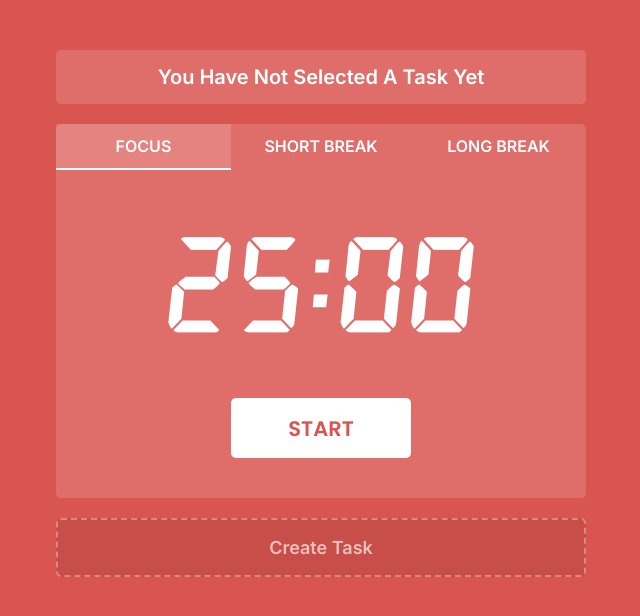
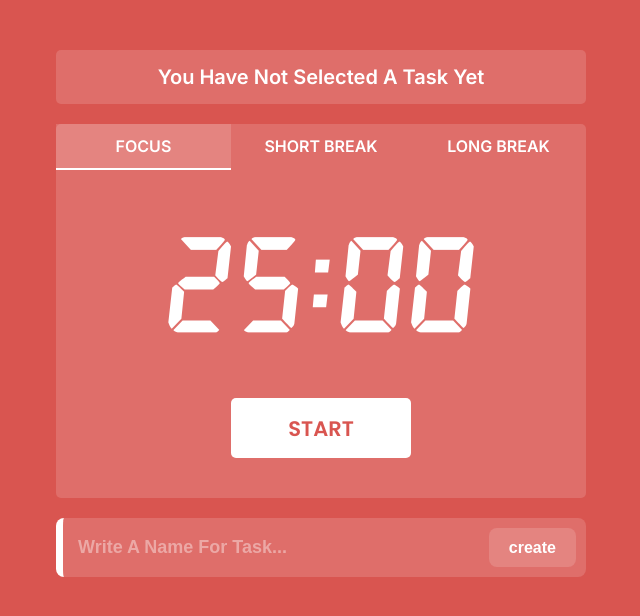
Before and after one commit to the-pesar/pomodoro.ir, a Vue app: page / in a window 1280 px wide. Both pictures are taken after a click on the element "Create Task". Shown: the top 616 px of the page, without its empty margins (319-959 px from the left). Built offline with nearby package versions, Linux system fonts and the light colour scheme.

Commit message:
updated tasks

```diff
--- /dev/null
+++ b/src/components/CreateTask.vue
@@ -0,0 +1,98 @@
+<template>
+  <div v-if="createMode" class="create-mode">
+    <input
+      v-model="newTask"
+      ref="input"
+      type="text"
+      placeholder="write a name for task..."
+      @blur="createMode = false"
+      @keypress.enter="createAction"
+    />
+    <button @click="createAction">create</button>
+  </div>
+  <div v-else class="button-mode" @click="switchToCreateMode">
+    <span>Create Task</span>
+  </div>
+</template>
+
+<script lang="ts" setup>
+import { ref, nextTick } from "vue"
+import { useTasks } from "@/composable/tasks"
+
+const { createTask } = useTasks()
+
+const createMode = ref<boolean>(false)
+const newTask = ref<string>("")
+const input = ref<HTMLInputElement>()
+
+const switchToCreateMode = async () => {
+  createMode.value = true
+  await nextTick()
+  input.value?.focus()
+}
+
+const createAction = () => {
+  if (newTask.value === "") return
+  createTask(newTask.value)
+  newTask.value = ""
+}
+</script>
+
+<style lang="scss" scoped>
+.button-mode {
+  display: flex;
+  justify-content: center;
+  align-items: center;
+  border-radius: 8px;
+  background-color: rgba(0, 0, 0, 0.1);
+  text-align: center;
+  border: 2px dashed rgba(255, 255, 255, 0.4);
+  height: 55px;
+  opacity: 0.8;
+  cursor: pointer;
+  margin-top: 20px;
+  span {
+    color: #fff;
+    text-transform: capitalize;
+    font-size: 18px;
+    opacity: 0.8;
+  }
+}
+.create-mode {
+  display: flex;
+  background-color: var(--bg-glass);
+  border-radius: 8px;
+  border-left: 7px solid #fff;
+  margin-top: 20px;
+  input {
+    width: 100%;
+    height: 59px;
+    outline: none;
+    border: none;
+    background-color: transparent;
+    color: #fff;
+    font-size: 18px;
+    font-weight: 600;
+    padding: 0 15px;
+    text-transform: capitalize;
+    &::placeholder {
+      color: rgba(255, 255, 255, 0.4);
+    }
+  }
+  button {
+    display: flex;
+    align-items: center;
+    background-color: var(--bg-glass);
+    padding: 0 20px;
+    // border-top-right-radius: 8px;
+    // border-bottom-right-radius: 8px;
+    border-radius: 8px;
+    cursor: pointer;
+    color: #fff;
+    border: none;
+    font-weight: 600;
+    font-size: 16px;
+    margin: 10px;
+  }
+}
+</style>
--- /dev/null
+++ b/src/components/Task.vue
@@ -0,0 +1,77 @@
+<template>
+  <div class="task">
+    <span v-text="task.name"></span>
+    <div>
+      <button @click="selectTask(task.id)">
+        {{ task.selected ? "selected" : "select" }}
+      </button>
+      <div v-text="task.count"></div>
+    </div>
+  </div>
+</template>
+<script lang="ts" setup>
+import { defineProps } from "vue"
+import { TaskI, useTasks } from "@/composable/tasks"
+
+const { selectTask } = useTasks()
+
+defineProps<{
+  task: TaskI
+}>()
+</script>
+<style lang="scss" scoped>
+.task {
+  display: flex;
+  justify-content: space-between;
+  align-items: center;
+  background-color: var(--bg-glass);
+  padding: 5px 10px;
+  border-radius: 5px;
+  margin-top: 20px;
+  border-left: 7px solid #fff;
+  height: 50px;
+  animation: expand 0.75s;
+  span {
+    color: #fff;
+    text-transform: capitalize;
+    font-size: 18px;
+    outline: none;
+  }
+  div {
+    display: flex;
+    button {
+      background-color: rgba(255, 255, 255, 0.25);
+      border: none;
+      outline: none;
+      font-family: "Poppins", sans-serif, system-ui;
+      color: #fff;
+      border-radius: 5px;
+      cursor: pointer;
+      height: 35px;
+      width: 80px;
+      font-size: 14px;
+      text-transform: capitalize;
+      &:active {
+        transform: scale(0.95);
+      }
+    }
+    div {
+      display: flex;
+      align-items: center;
+      padding: 0 10px;
+      margin: 0 5px;
+      border-radius: 4px;
+      color: #fff;
+    }
+  }
+}
+
+@keyframes expand {
+  from {
+    transform: scaleY(0);
+  }
+  to {
+    transform: scaleY(1);
+  }
+}
+</style>
--- a/src/components/Tasks.vue
+++ b/src/components/Tasks.vue
@@ -1,84 +1,17 @@
 <template>
-  <div class="create-task">
-    <span>Create Task</span>
-  </div>
-  <div class="task" v-for="task in tasks" :key="task.id">
-    <span v-text="task.name"></span>
-    <div>
-      <button @click="selectTask(task.id)">
-        {{ task.selected ? "selected" : "select" }}
-      </button>
-      <div v-text="task.count"></div>
-    </div>
-  </div>
+  <CreateTask />
+  <Task v-for="task in tasks" :key="task.id" :task="task"></Task>
 </template>
 <script lang="ts" setup>
+import { Component, defineAsyncComponent } from "vue"
 import { useTasks } from "@/composable/tasks"
 
-const { tasks, selectTask } = useTasks()
+const { tasks } = useTasks()
+
+const CreateTask: Component = defineAsyncComponent(
+  () => import("@/components/CreateTask.vue")
+)
+const Task: Component = defineAsyncComponent(
+  () => import("@/components/Task.vue")
+)
 </script>
-<style lang="scss" scoped>
-.create-task {
-  display: flex;
-  justify-content: center;
-  align-items: center;
-  background-color: rgba(0, 0, 0, 0.1);
-  text-align: center;
-  border-radius: 5px;
-  margin-top: 20px;
-  border: 2px dashed rgba(255, 255, 255, 0.4);
-  height: 55px;
-  opacity: 0.8;
-  cursor: pointer;
-  span {
-    color: #fff;
-    text-transform: capitalize;
-    font-size: 18px;
-    opacity: 0.8;
-  }
-}
-
-.task {
-  display: flex;
-  justify-content: space-between;
-  align-items: center;
-  background-color: var(--bg-glass);
-  padding: 5px 10px;
-  border-radius: 5px;
-  margin-top: 20px;
-  border-left: 5px solid #fff;
-  height: 50px;
-  span {
-    color: #fff;
-    text-transform: capitalize;
-    font-size: 18px;
-  }
-  div {
-    display: flex;
-    button {
-      background-color: rgba(255, 255, 255, 0.25);
-      border: none;
-      outline: none;
-      font-family: "Poppins", sans-serif, system-ui;
-      color: #fff;
-      border-radius: 5px;
-      cursor: pointer;
-      height: 35px;
-      width: 80px;
-      font-size: 14px;
-      text-transform: capitalize;
-      &:active {
-        transform: scale(0.95);
-      }
-    }
-    div {
-      display: flex;
-      align-items: center;
-      padding: 0 10px;
-      margin: 0 5px;
-      border-radius: 4px;
-      color: #fff;
-    }
-  }
-}
-</style>
--- a/src/composable/tasks.ts
+++ b/src/composable/tasks.ts
@@ -1,7 +1,7 @@
 import { ref } from "vue"
 import { v4 as uuidv4 } from "uuid"
 
-interface TaskI {
+export interface TaskI {
   id: string
   name: string
   selected: boolean
```
